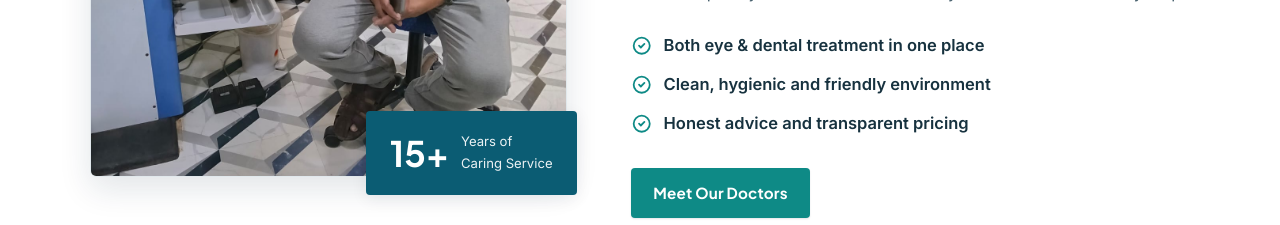
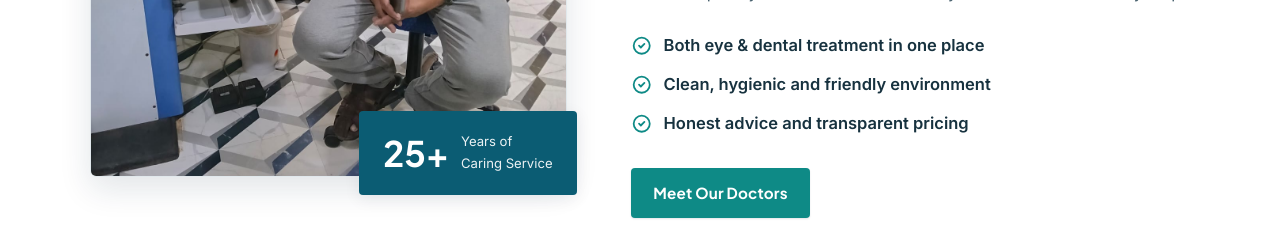
Before and after one commit to tatsam-saraswat/saraswat-hospital, a React (Vite) app: page / in a window 1280 px wide. Shown: the part 2860-3085 px from the top of the page. Built offline with nearby package versions, Linux system fonts and the light colour scheme.

Commit message:
Update years of service displayed in About component

```diff
--- a/src/components/About.jsx
+++ b/src/components/About.jsx
@@ -8,7 +8,7 @@ export default function About() {
         <div className="about__media reveal">
           <img src={drDevendra} alt="Dr. Devendra Saraswat at the eye examination unit" />
           <div className="about__badge">
-            <strong>15+</strong>
+            <strong>25+</strong>
             <span>Years of<br />Caring Service</span>
           </div>
         </div>
```
